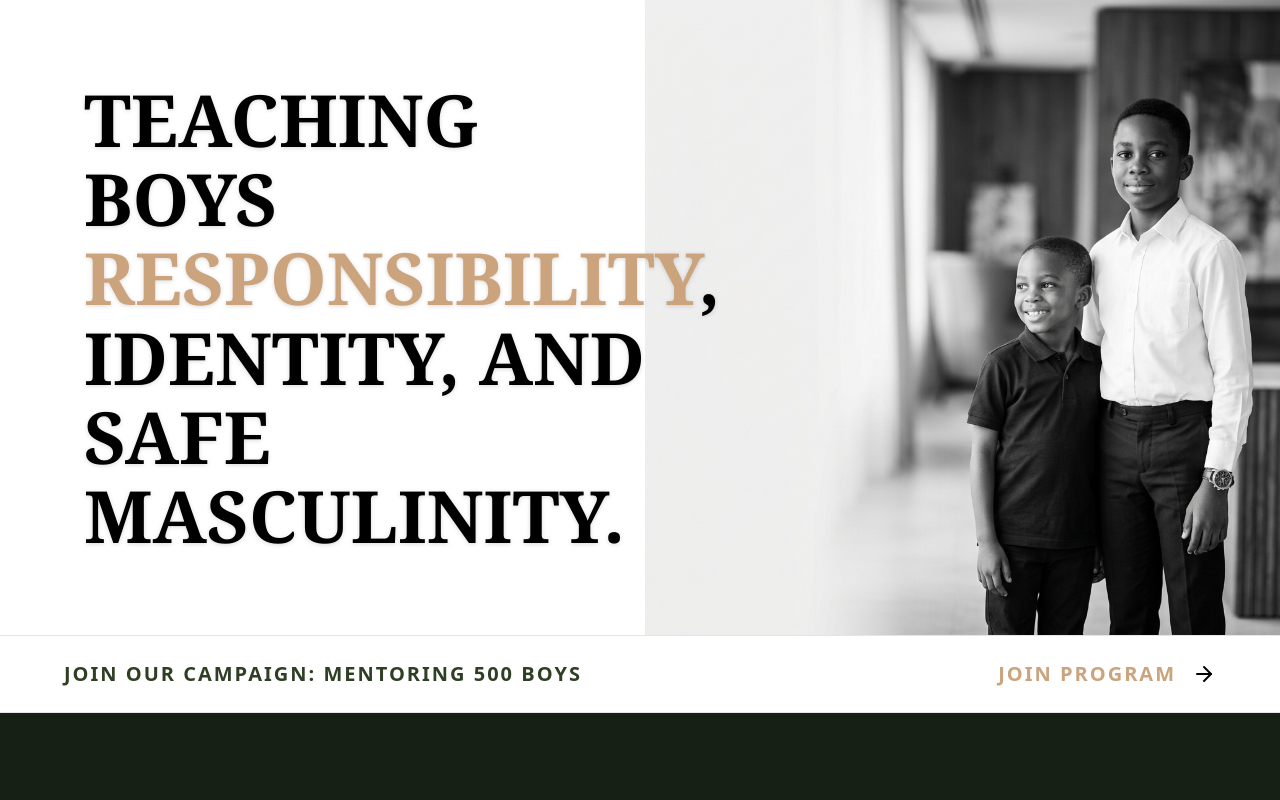
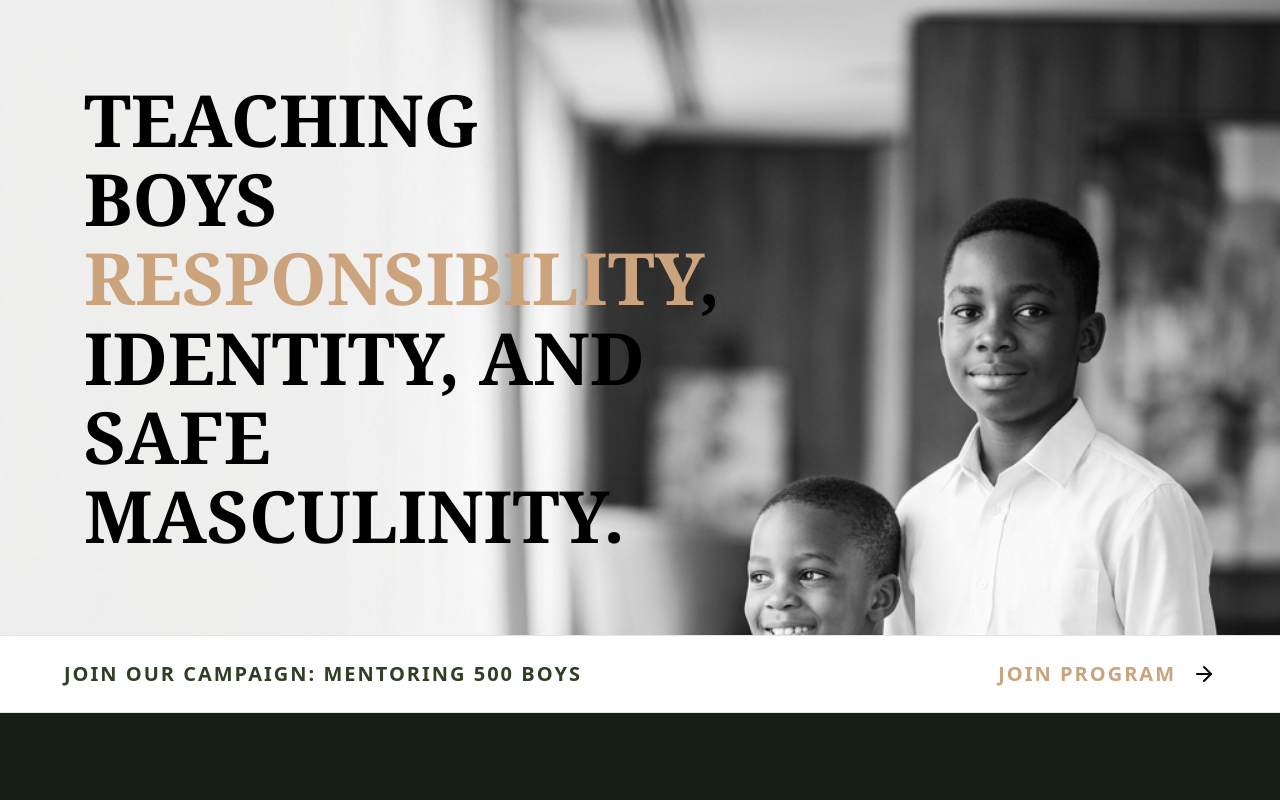
Before and after one commit to conditassociatesltd-gif/purposeful-builder, a Next.js app in the folder purposeful-builder/: page /mentorship in a window 1280 px wide. Shown: the top 800 px of the page. Built offline with nearby package versions, Linux system fonts and the light colour scheme.

Commit message:
Restore full background image layout for hero with object-top to prevent cropping, remove text drop shadow

```diff
--- a/purposeful-builder/app/mentorship/page.tsx
+++ b/purposeful-builder/app/mentorship/page.tsx
@@ -10,19 +10,18 @@ export default function MentorshipPage() {
       {/* Hero Section */}
       <section className="relative overflow-hidden flex items-center" style={{ minHeight: "560px", background: "#fff" }}>
 
-        {/* Background Image Container */}
-        <div className="absolute inset-0 z-0 flex justify-end items-end">
-          <img
-            src="/images/mentorship_hero_banner.png"
-            alt="Two Nigerian boys — future leaders"
-            className="h-full w-auto object-contain object-right-bottom"
-          />
-        </div>
+        <Image
+          src="/images/mentorship_hero_banner.png"
+          alt="Two Nigerian boys — future leaders"
+          fill
+          className="object-cover object-top z-0"
+          priority
+        />
 
         {/* Text Content */}
         <div className="max-w-6xl mx-auto px-5 w-full relative z-10">
           <div className="max-w-xl py-20">
-            <h1 className="font-serif text-5xl md:text-7xl font-black uppercase leading-[1.1] text-black drop-shadow-sm">
+            <h1 className="font-serif text-5xl md:text-7xl font-black uppercase leading-[1.1] text-black">
               Teaching boys <span className="text-[#cba37c]">responsibility</span>, identity, and safe masculinity.
             </h1>
           </div>
```
